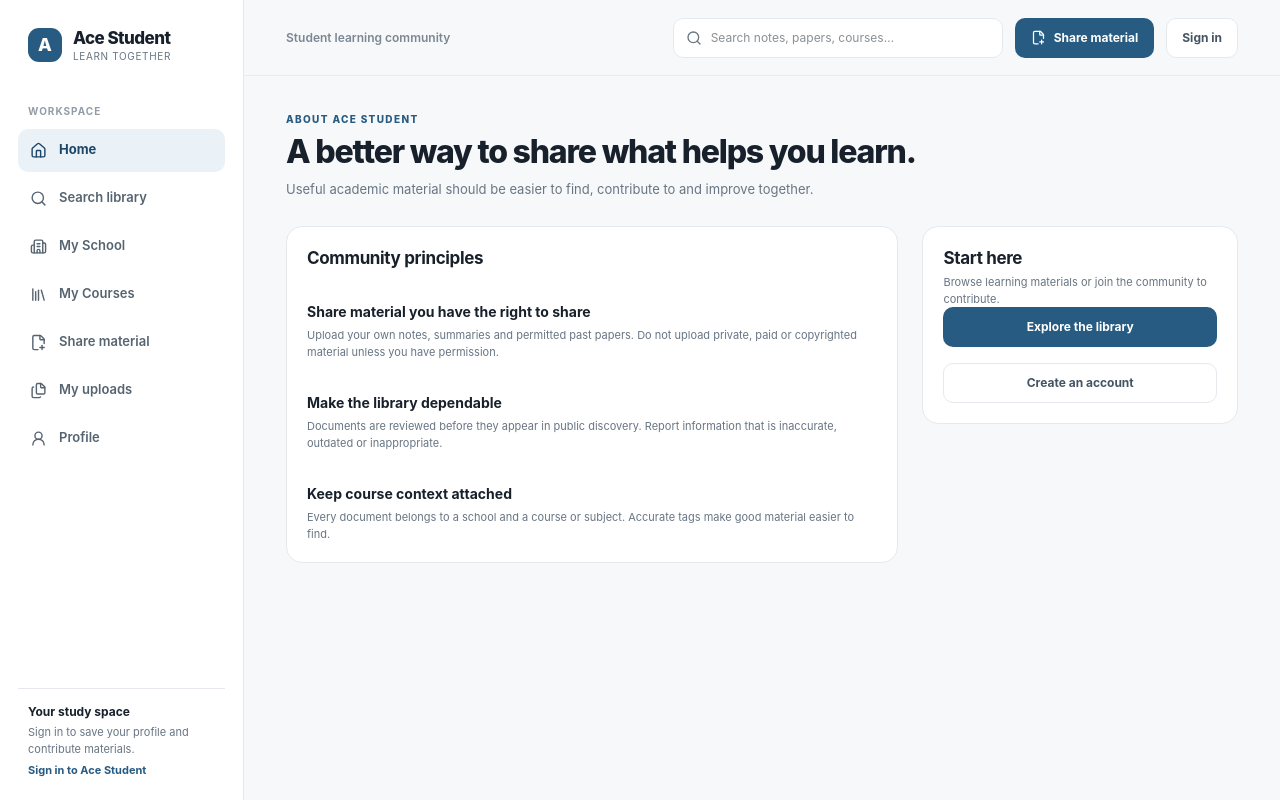
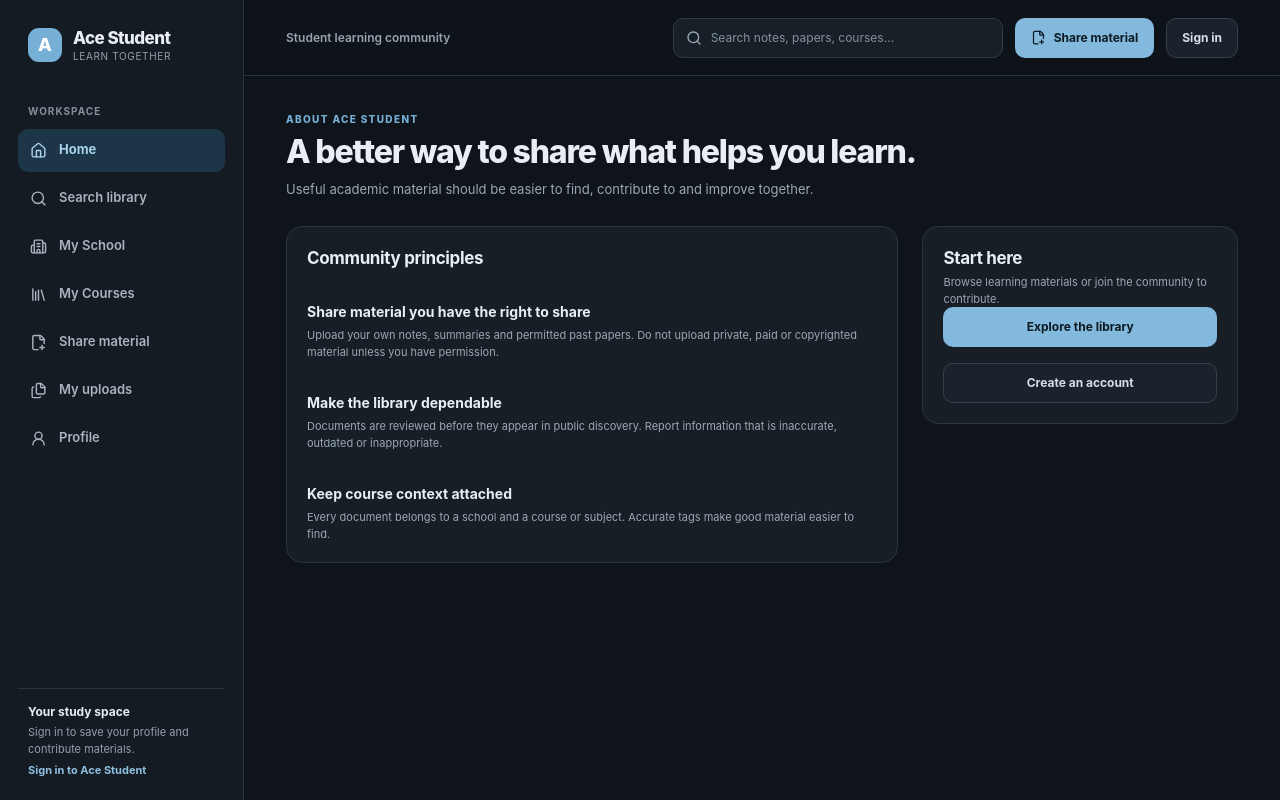
Before and after one commit to Mark2631/ACESTUDENT, a Next.js app: page /about in a window 1280 px wide. Built offline with nearby package versions, Linux system fonts and the light colour scheme.

Commit message:
Apply restrained dark student workspace theme

```diff
--- a/app/globals.css
+++ b/app/globals.css
@@ -30,3 +30,113 @@
 .skeleton-card{height:88px;border:1px solid #e9edf0;border-radius:13px;background:#edf1f4;animation:ace-skeleton-pulse 1.35s ease-in-out infinite}
 @keyframes ace-skeleton-pulse{0%,100%{opacity:.58}50%{opacity:1}}
 @media(prefers-reduced-motion:reduce){.skeleton,.skeleton-search,.skeleton-section-title,.skeleton-card{animation:none;opacity:.72}}
+
+/* Dark student-workspace theme */
+:root{
+  color-scheme:dark;
+  --ink:#e7edf3;
+  --muted:#9aa8b5;
+  --line:#2b3540;
+  --paper:#171e25;
+  --canvas:#0f141a;
+  --blue:#76b0d6;
+  --blue-dark:#98c8e5;
+  --blue-soft:#1c3547;
+  --green:#77b99a;
+  --amber:#e2b36c;
+  --amber-soft:#35291c;
+  --shadow:0 10px 32px rgba(0,0,0,.22);
+}
+html,body{background:var(--canvas);color:var(--ink)}
+.sidebar{background:#151b22;border-color:#29333d}
+.brand-name{color:#e9eef3}
+.brand-caption,.sidebar-note{color:#92a0ad}
+.nav-section{color:#83919e}
+.nav-link{color:#a8b4bf}
+.nav-link:hover{color:#eef3f7;background:#202932}
+.nav-link.active{color:#a9d2ed;background:#1c3547}
+.sidebar-footer{border-color:#29333d}
+.topbar{background:rgba(15,20,26,.94);border-color:#29333d}
+.topbar-label{color:#96a4b1}
+.topbar-search{background:#171f27;border-color:#303b47;color:#9eacb8}
+.topbar-search input{color:#e7edf3}
+.topbar-search input::placeholder{color:#84919e}
+.button-primary{color:#0d1a23;background:#82b9dc}
+.button-primary:hover{background:#a1cce7}
+.button-secondary{color:#d5dfe7;border-color:#34414d;background:#1a222b}
+.button-secondary:hover{background:#222d37;border-color:#4b5a67}
+.button-quiet{color:#a4b1bc}
+.button-quiet:hover{background:#222d37;color:#edf3f7}
+.welcome-panel{border-color:#304757;background:#172936}
+.welcome-panel p{color:#a6bac8}
+.welcome-panel .eyebrow{color:#90c1e1}
+.welcome-mark{border-color:#3a566a;color:#9cc5df;background:#1c3545}
+h1,h2,h3{color:#e8eef3}
+.page-description,.section-heading p{color:#9aa8b5}
+.panel{border-color:#2b3540;background:#171e25;box-shadow:none}
+.panel-header p{color:#9aa8b5}
+.document-card{border-color:#2b3540;background:#171e25}
+.document-card:hover{border-color:#4a6478;box-shadow:0 8px 20px rgba(0,0,0,.18)}
+.document-title{color:#e7edf3}
+.document-title:hover{color:#a5d0ec}
+.document-description{color:#9aa8b5}
+.document-meta{color:#93a1ad}
+.document-icon{color:#93c1df;background:#1c3547}
+.document-kind{color:#b6c9d7;background:#25323e}
+.document-counts{color:#9aa8b5}
+.empty-state{border-color:#36424d;background:#151c23}
+.empty-state p{color:#9aa8b5}
+.empty-icon{color:#9cc7e3;background:#1c3547}
+.notice{border-color:#59452a;color:#e1bd84;background:#302619}
+.notice-blue{border-color:#304c60;color:#b3d3e7;background:#192d3b}
+.course-pill{border-color:#34414d;color:#cad4dc;background:#1a222b}
+.course-pill span{color:#94a3b0}
+.form-card{border-color:#2b3540;background:#171e25;box-shadow:var(--shadow)}
+.form-field label,.field-label{color:#c8d2da}
+.form-field input,.form-field select,.form-field textarea{border-color:#35414d;color:#e7edf3;background:#111820}
+.form-field input::placeholder,.form-field textarea::placeholder{color:#7f8d99}
+.form-field input:focus,.form-field select:focus,.form-field textarea:focus{border-color:#6e9dbb;box-shadow:0 0 0 3px rgba(118,176,214,.15)}
+.form-help{color:#93a1ad}
+.form-error{border-color:#684242;color:#f0b4b4;background:#321f21}
+.form-success{border-color:#315744;color:#a4d8b7;background:#1a2b22}
+.choice-card{border-color:#35414d;color:#d5dfe7;background:#1a222b}
+.choice-card:has(input:checked){border-color:#6a9bb9;background:#203746}
+.choice-card strong{color:#e3ebf1}
+.choice-card span span{color:#9aa8b5}
+.checkbox-list{border-color:#35414d;background:#111820}
+.checkbox-option{color:#d1dbe3}
+.file-drop{border-color:#425362;background:#141c24}
+.file-drop strong{color:#dbe4eb}
+.file-drop span{color:#9aa8b5}
+.auth-page{background:#10161c}
+.auth-aside{background:#172936}
+.auth-aside .auth-statement p{color:#a6bac8}
+.auth-proof{color:#94a6b3}
+.auth-main{background:#10161c}
+.auth-subtitle,.auth-switch{color:#9aa8b5}
+.auth-footer{color:#83919d}
+.auth-switch a{color:#91c1e1}
+.viewer-panel{border-color:#2b3540;background:#171e25}
+.viewer-toolbar{border-color:#2b3540}
+.viewer-stage{background:#0f141a}
+.pdf-viewer{background:#fff}
+.viewer-unavailable p{color:#9aa8b5}
+.avatar{border-color:#385166;color:#b4d6eb;background:#1c3547}
+.profile-header{border-color:#2b3540;background:#171e25}
+.profile-header p{color:#9aa8b5}
+.divider{background:#2b3540}
+.status-pill{color:#e0bb80;background:#35291c}
+.status-approved{color:#9ed4b0;background:#1c3326}
+.status-rejected{color:#edaaaa;background:#392426}
+.mobile-nav{border-color:#2b3540;background:rgba(20,27,34,.97)}
+.mobile-nav a{color:#98a6b2}
+.mobile-nav a.active{color:#9ac9e7}
+.inline-link{color:#8dbfe0}
+.inline-link:hover{color:#c0e2f7}
+.skeleton{background:#28323d}
+.skeleton-hero{border-color:#2b3c49;background:#1a2934}
+.skeleton-section-title{background:#28323d}
+.skeleton-card{border-color:#2b3540;background:#1b242d}
+.skeleton-search{background:#28323d}
+:focus-visible{outline-color:rgba(126,190,230,.72)}
+@media(prefers-reduced-motion:reduce){*{scroll-behavior:auto!important}}
```
